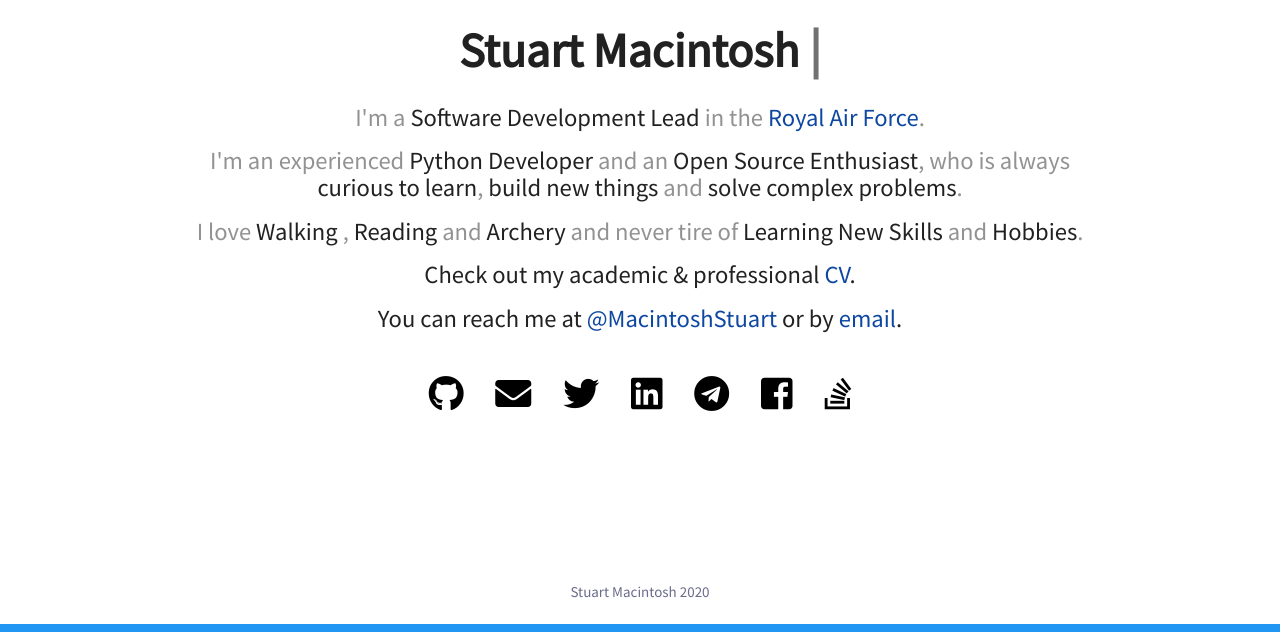
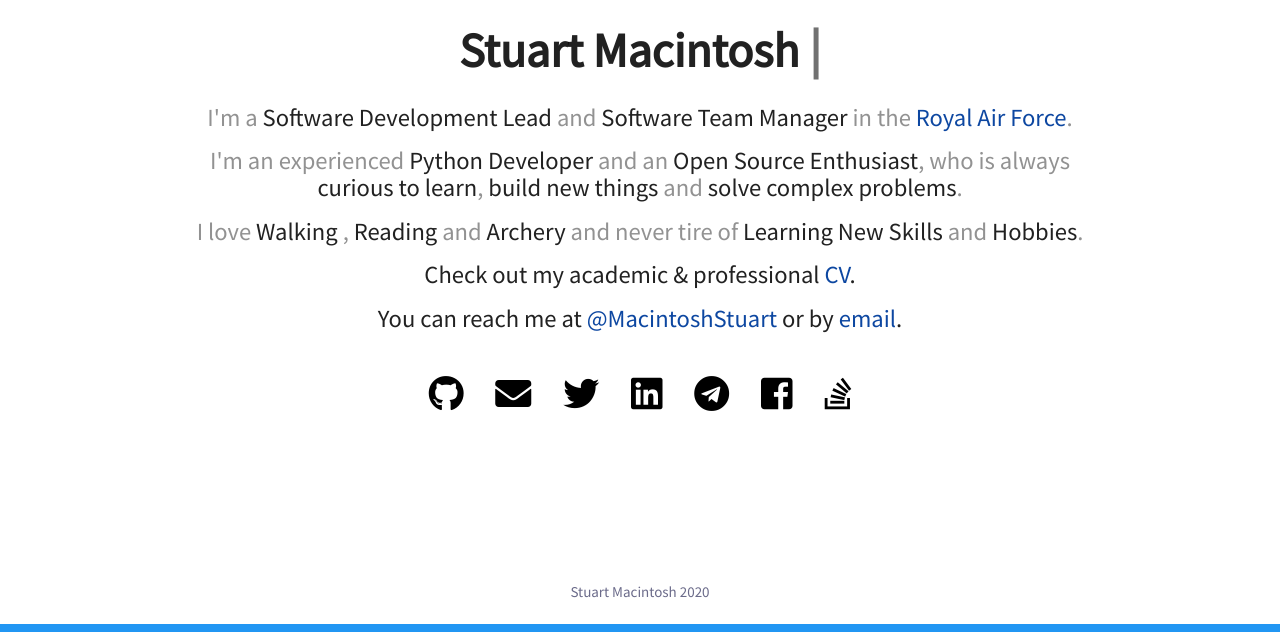
Before and after one commit to SmTaUcM/SmTaUcM.github.io, a Jekyll site: the page built from index.html, in a window 1280 px wide, cut to the strip 274-906 px from the top of the page. Built offline with Jekyll 4.4.1, drawn with Linux system fonts in a browser that asks for light colours; nearby versions of some CDN libraries.

Commit message:
Manager role added

```diff
--- a/index.html
+++ b/index.html
@@ -22,6 +22,7 @@ layout: home
   <div>
     <h5 id="test1">
       <span style="color:#929292;">I'm a </span>Software Development Lead
+	  <span style="color:#929292;">and</span> Software Team Manager
       <span style="color:#929292;">in the</span>
       <span class="hov"><a href="http://www.raf.mod.uk" target="_blank">Royal Air Force</a></span><span style="color:#929292;">.</span>
     </h5>
```
